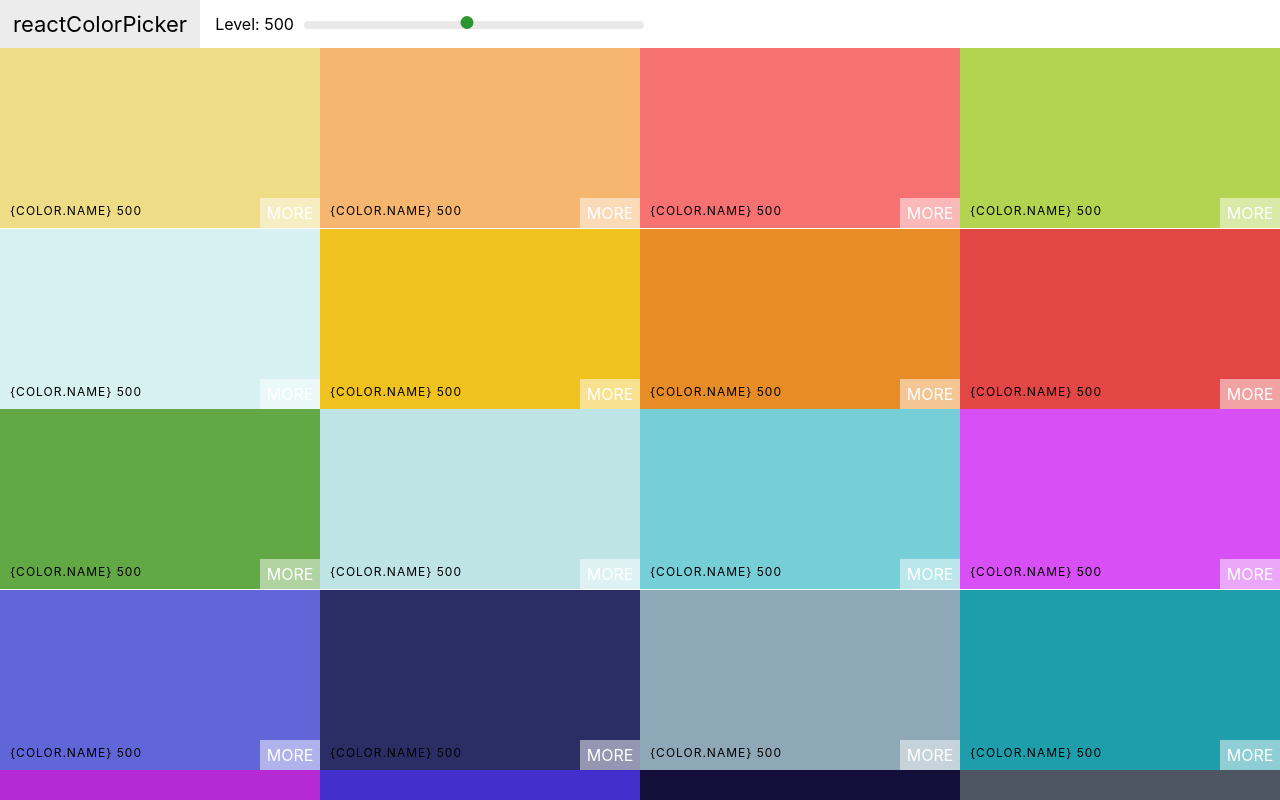
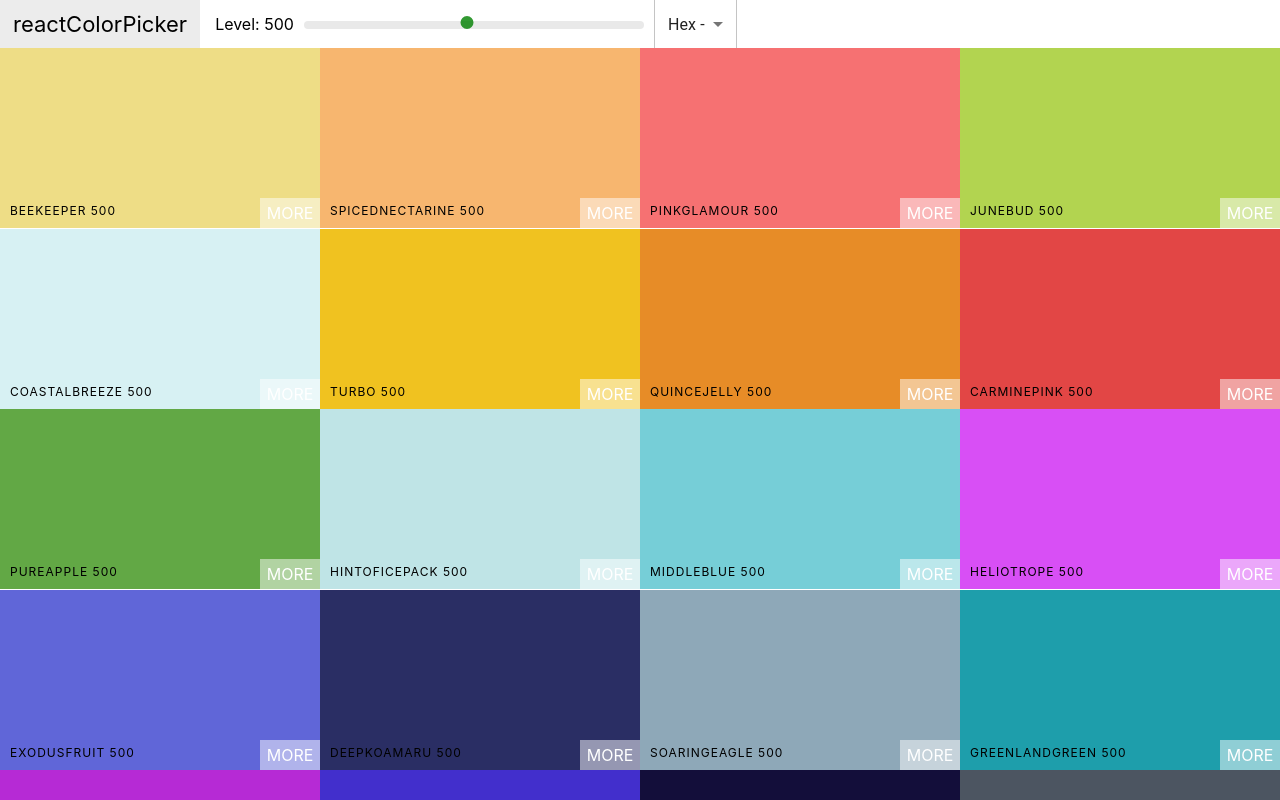
Before and after one commit to giangarof98/colorproject, a React (Create React App) app: page / in a window 1280 px wide. Shown: the top 800 px of the page. Built offline with nearby package versions, Linux system fonts and the light colour scheme.

Commit message:
select dropdown material ui

```diff
--- a/package.json
+++ b/package.json
@@ -3,6 +3,9 @@
   "version": "0.1.0",
   "private": true,
   "dependencies": {
+    "@emotion/react": "^11.8.1",
+    "@emotion/styled": "^11.8.1",
+    "@mui/material": "^5.4.4",
     "@testing-library/jest-dom": "^5.16.2",
     "@testing-library/react": "^12.1.3",
     "@testing-library/user-event": "^13.5.0",
--- a/src/ColorBox.js
+++ b/src/ColorBox.js
@@ -6,7 +6,7 @@ import './ColorBox.css'
 class ColorBox extends Component{
   constructor(props){
     super(props);
-    this.state = {copied : false}
+    this.state = {copied: false}
     this.changeCopyState = this.changeCopyState.bind(this)
   }
   changeCopyState(){
--- a/src/Navbar.js
+++ b/src/Navbar.js
@@ -1,11 +1,24 @@
 import React, {Component} from "react";
+import Select from '@mui/material/Select';
+import MenuItem from '@mui/material/MenuItem';
+
 import Slider from'rc-slider';
 import 'rc-slider/assets/index.css';
 import './Navbar.css'
 
 class Navbar extends Component{
+  constructor(props){
+    super(props);
+    this.state = {format : 'hex'}
+    this.handleChange = this.handleChange.bind(this)
+  }
+  handleChange(e){
+    this.setState({ format: e.target.value});
+    this.props.handleChange(e.target.value)
+  }
   render(){
-    const {level, changeLevel} = this.props;
+    const {level, changeLevel, handleChange} = this.props;
+    const {format} = this.state;
     return (
       <header className="Navbar">
         <div className="logo">
@@ -22,6 +35,13 @@ class Navbar extends Component{
                 onAfterChange={changeLevel} />
             </div>
         </div>
+        <div className="select-container">
+          <Select value={format} onChange={this.handleChange}>
+            <MenuItem value="hex">Hex - </MenuItem>
+            <MenuItem value="rgb">RGB - </MenuItem>
+            <MenuItem value="rgba">RGBA - </MenuItem>
+          </Select>
+        </div>
       </header>
     )
   }
--- a/src/Palette.js
+++ b/src/Palette.js
@@ -6,22 +6,28 @@ import Navbar from "./Navbar";
 class Palette extends Component{
   constructor(props){
     super(props);
-    this.state = { level: 500};
+    this.state = { level: 500, format: 'hex'};
     this.changeLevel = this.changeLevel.bind(this)
+    this.changeFormat = this.changeFormat.bind(this)
   }
   changeLevel(level){
     this.setState({level})
-
+  }
+  changeFormat(val){
+    this.setState({format: val})
   }
   render(){
     const {colors} = this.props.palette;
-    const {level} = this.state;
-    const colorBoxes = colors[level].map(color =>
-    <ColorBox background={color.hex} name={color.name} />
-    );
+    const {level, format} = this.state;
+    const colorBoxes = colors[level].map(color =>(
+    <ColorBox background={color[format]} name={color.name} />
+    ));
     return (
       <div className="Palette">
-        <Navbar level={level} changeLevel={this.changeLevel}/>
+        <Navbar
+          level={level}
+          changeLevel={this.changeLevel}
+          handleChange={this.changeFormat} />
         <div className="Palette-colors">
           {colorBoxes}
         </div>
--- a/src/colorHelpers.js
+++ b/src/colorHelpers.js
@@ -15,11 +15,11 @@ function generatePalette(starterPalette){
         let scale = getScale(color.color, 10).reverse();
         for(let i in scale){
             newPalette.colors[levels[i]].push({
-                name: `{color.name} ${levels[i]}`,
+                name: `${color.name} ${levels[i]}`,
                 id: color.name.toLowerCase().replace(/ /g, "-"),
                 hex: scale[i],
                 rgb: chroma(scale[i]).css(),
-                rgba: chroma(scale[i]).css().replace("rgba", "rgba").replace(")", ",1.0)")
+                rgba: chroma(scale[i]).css().replace("rgb", "rgba").replace(")", ",1.0)")
             })
         }
     }
```
Also changed, not shown: 1 other file (tests, documents, lock files or other folders).
